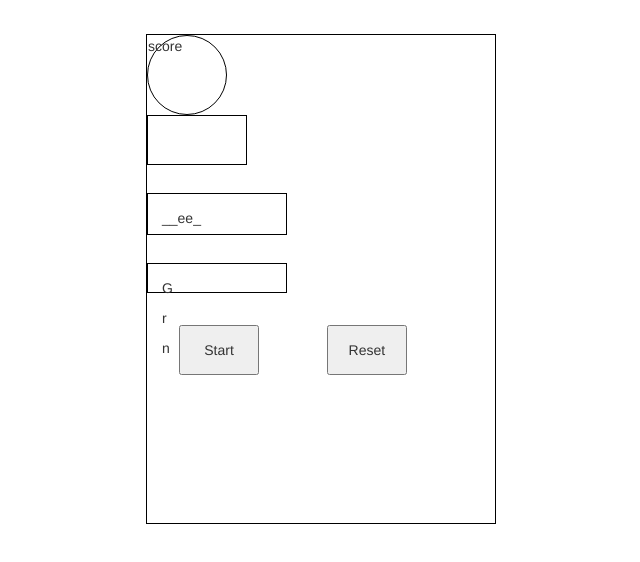
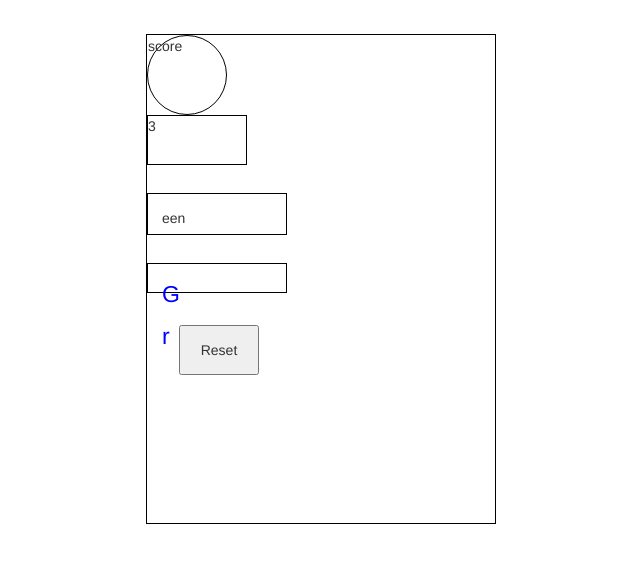
Before and after one commit to danielszeto/Project-1, a plain HTML site: page index.html in a window 1280 px wide. Both pictures are taken after a click on the button "Start". Shown: the part 82-644 px from the top of the page, without its empty margins (319-959 px from the left). Drawn offline with nearby package versions, Linux system fonts and the light colour scheme.

Commit message:
adds a lot of features

```diff
--- a/app.js
+++ b/app.js
@@ -1,30 +1,59 @@
+console.log("linked");
 $(document).ready(function() {
 	//console.log("hello");
 
-//variables
+	// Variables
 
 	var scoreCounter;
 	var bankOfWords = ['Daniel','Szeto','Yellow','Green','January','February'];
+	var randWord;
+	var correctAnswer = [];
+	var guesses = [];
+	var currentWord;
+	var checkCorrect;
 
+
+
+
+	//starts the game
+		//initizes placeword and timer functions
+		//hides the start button affer click
 	function startGame() {
 		placeword();
-	console.log("linked");
 		timer();
 		$('#startgame').hide();
 
 
+
 	}
+
+	//refreshes the page so user can start new game
+	function resetGame() {
+
+		location.reload();
+
+	}
+
+
 	//add an event listener to start button
 	$('#startgame').on("click",startGame);
 		// console.log("hello");
 	// $('#startgame').unbind("click",startGame);
 
+	//add an event listener to reset button
+	$('#resetgame').on("click",resetGame);
+
 
 	//add a timer
+		//starts the timer at count "x" seconds
 	function timer() {
-	var count = 10, timer = setInterval(function() {
-    $("#timer").html(count--);
-    if(count == 0) clearInterval(timer);
+		var count = 4, timer = setInterval(function() {
+	    $("#timer").html(count);
+	    count--;
+	    if(count === -1) {
+	    	clearInterval(timer);
+
+	    }
 	}, 1000);
 	}
 
@@ -32,37 +61,86 @@ function timer() {
 
 	function placeword() {
 
-	var randno;
+		// var randWord;
 		var quotes = bankOfWords;
 
+
 		// //selects a random string from the array
-    randno = quotes[Math.floor( Math.random() * quotes.length )];
+	    randWord = quotes[Math.floor( Math.random() * quotes.length )];
+	    currentWord = randWord;
 
 
-    for (var i = 0; i < 3; i++) {
+	    for (var i = 0; i < 2; i++) {
 
-    	randno = substitute(randno);
+	    	randWord = substitute(randWord);
+	    	var lettersTaken;
 
-	    function substitute(randno) {
-		    var pos = Math.floor(Math.random()*randno.length);
-		    var letterTaken = randno[pos];
-		    console.log(letterTaken);
-		    $('#letters').append("<p>" + letterTaken + "</p>");
-		    return randno.substring(0, pos) + getRandomLetter() + randno.substring(pos+1);
+		    function substitute(randWord) {
+			    var subPos = Math.floor(Math.random()*randWord.length);
+			    lettersTaken = randWord[subPos];
+			    console.log(lettersTaken);
+			    $('#letters').append("<p class='letter'>" + lettersTaken + "</p>");
+			    return randWord.substring(0, subPos) + getRandomLetter() + randWord.substring(subPos+1);
 		}
 
 			function getRandomLetter() {
-		    var  letters= "_";
-		    var pos = Math.floor(Math.random()*letters.length);
-			return letters.charAt(pos);
+			    var  replaceWith= " ";
+			    var randPos = Math.floor(Math.random()*replaceWith.length);
+			    console.log(randWord[randPos ]);
+				return replaceWith.charAt(randPos );
+			}
 
+				correctAnswer.push(lettersTaken);
+			    console.log(correctAnswer, lettersTaken);
 
 		}
 
-	}
+			$('.letter').on('click', function(e) {
+		        guesses.push(e.target.innerHTML);
+		        $(this).remove();
 
-	$('#word').append("<p>" + randno + "</p>");
-	console.log(randno);
+		        console.log(guesses);
+		        $();
+
+	    	});
+
+	    	// CHECK TO SEE IF CORRECT ANSWER LOGIC
+
+	    	// checkCorrect = randWord.split("");
+
+	   		// var i;
+	   		// for (i = 0; i < randWord.length; i++) {
+	   		// 	var x;
+	   		// 	for (x = 0; x < guesses.length; x++) {
+	   		// 		if (checkCorrect[i] === " ") {
+	   		// 			checkCorrect[i] = guesses[x];
+	   		// 			break;
+	   		// 		}
+	   		// 	}
+	   		// }
+
+	   		// if (checkCorrect.join("") === currentWord) {
+	   		// 	alert('YAY');
+	   		// }
+
+
+
+		$('#word').append("<p>" + (randWord.split()) + "</p>");
+
+
+
+		console.log(randWord);
+		console.log(currentWord);
+
+
+
+
+
+
+
+
+
+
 
 
 	// $('#letters').append("<p>" + letterTaken + "</p>");
@@ -73,11 +151,10 @@ function placeword() {
 			//     return str.substring(0, pos)+str.substring(pos+1);
 			// }
 
-	$('#word').append("<p>" + str + "</p>");
-	console.log(str);
 
 
-    // console.log(randno);
+
+	    // console.log(randWord);
 
 
 		// var randomWord;
@@ -87,7 +164,20 @@ function placeword() {
 		// 	$("#word").append("<p>" + "randomWord" + "</p>")
 		// };
 
+		//var current = "Daniel"
+		//randWord = "D_nie_"
+
+		//charAt
+
+		//if the letter clicked matches "a", & if the next letter clicked matches "i",
+		//&& if the next later matches" e", correct
+		//if not, incorrect
+
 
 
 	}
+
+
+
+
 });
--- a/style.css
+++ b/style.css
@@ -56,3 +56,10 @@ button {
     margin-top: 2em;
 
 }
+
+.letter {
+	color: blue;
+	font-size: 23px;
+	border: 14px;
+	border-color: black;
+}
```
Lines whose indentation alone changed are shown as unchanged.
